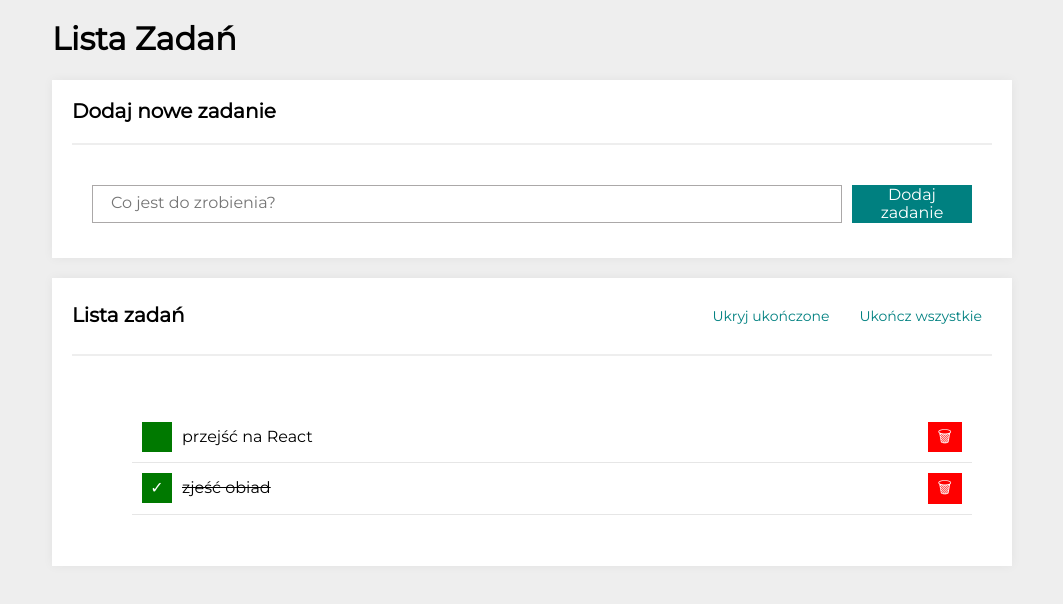
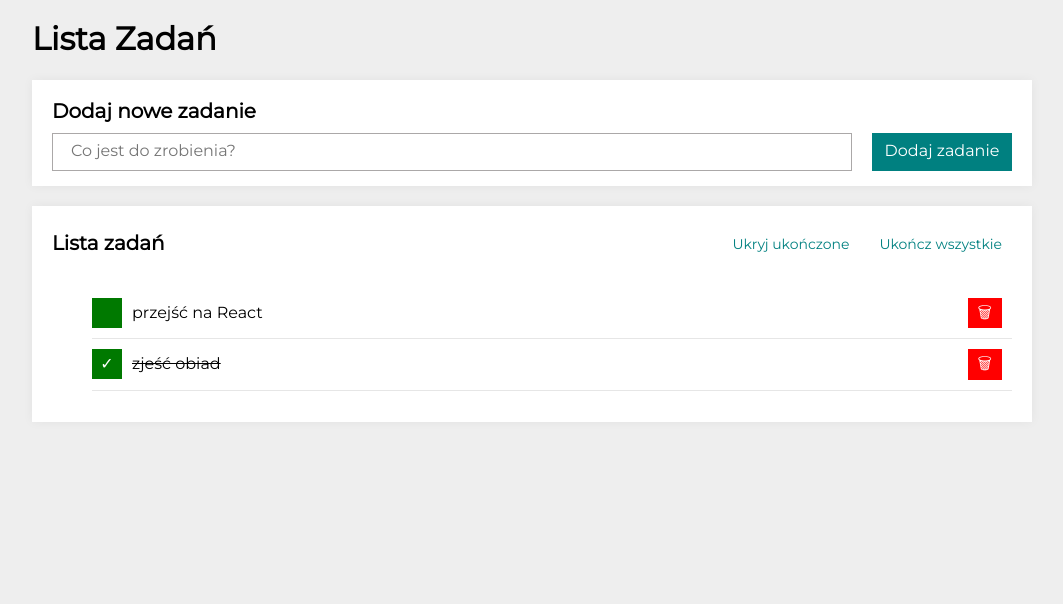
Before and after one commit to Baks44/todos-list-react, a React (Create React App) app: page / in a window 1280 px wide. Shown: the top 604 px of the page, without its empty margins (108-1171 px from the left). Built offline with nearby package versions, Linux system fonts and the light colour scheme.

Commit message:
add underline, increase size, and add padding

```diff
--- a/src/Container/style.css
+++ b/src/Container/style.css
@@ -1,7 +1,7 @@
 .container {
     max-width: 1000px;
     margin: 0 auto;
-    padding: 0 20px;
+    padding: 0;
     width: 100%;
 
 }
--- a/src/Form/style.css
+++ b/src/Form/style.css
@@ -24,7 +24,7 @@
 
 .form__button {
     height: 38px;
-    width: 120px;
+    width: 140px;
     transition: 1s;
     background: rgb(0, 128, 128);
     color: white;
--- a/src/Section/style.css
+++ b/src/Section/style.css
@@ -2,21 +2,24 @@
   background-color: white;
   margin-top: 20px;
   padding: 20px;
+  position: relative;
   box-shadow: 0 0 10px rgba(0, 0, 0, 0.05);
   padding-bottom: 15px;
   margin-bottom: 15px;
   overflow: hidden;
 }
 
-.section__body {
-  padding: 20px;
+.section__header-line {
+  height: 2px;
+  background-color: rgb(238, 238, 238);
+  margin: 16px 0;
+  width: calc(100% + 40px);
+  margin-left: -20px;
 }
 
 .section__header {
   width: 100%;
-  padding-bottom: 20px;
-  margin-bottom: 20px;
-  border-bottom: 2px solid rgb(238, 238, 238);
+  padding-bottom: 10px;
   width: 100%;
 }
 
@@ -25,6 +28,7 @@
     flex-direction: column-reverse;
     align-items: stretch;
   }
+
 
 }
 
--- a/src/Tasks/style.css
+++ b/src/Tasks/style.css
@@ -6,12 +6,19 @@
 
 }
 
+.tasks__list {
+    margin-left: 10px;
+    padding: 0;
+    list-style: none;
+}
+
 .tasks__item {
     display: grid;
     grid-template-columns: auto 1fr auto;
     align-items: center;
     border-bottom: 1px solid #e6e6e6;
     padding: 10px;
+    padding-left: 0;
     gap: 10px;
     width: 100%;
 }
@@ -27,7 +34,6 @@
 
 .tasks__button {
     padding: 6px 10px;
-
 }
 
 .tasks__button--toggleDone {
```
